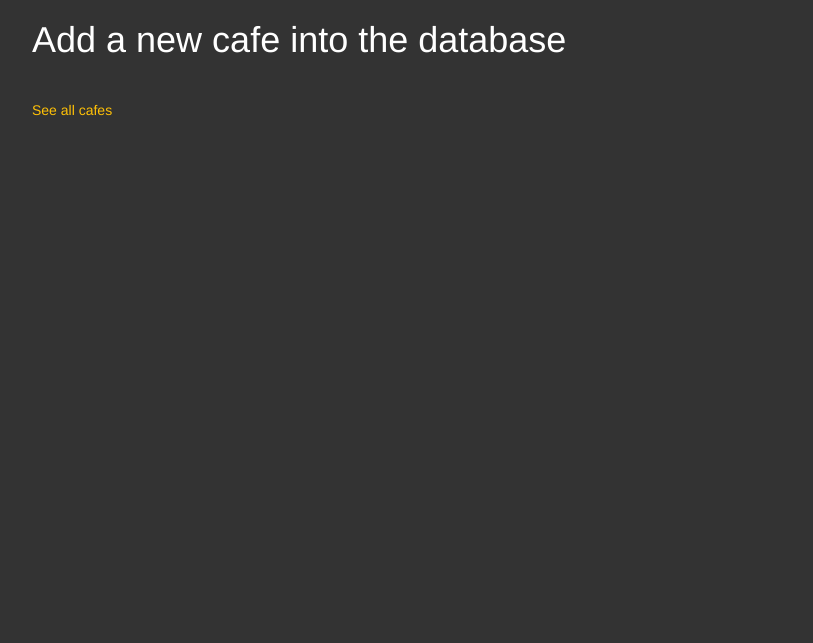
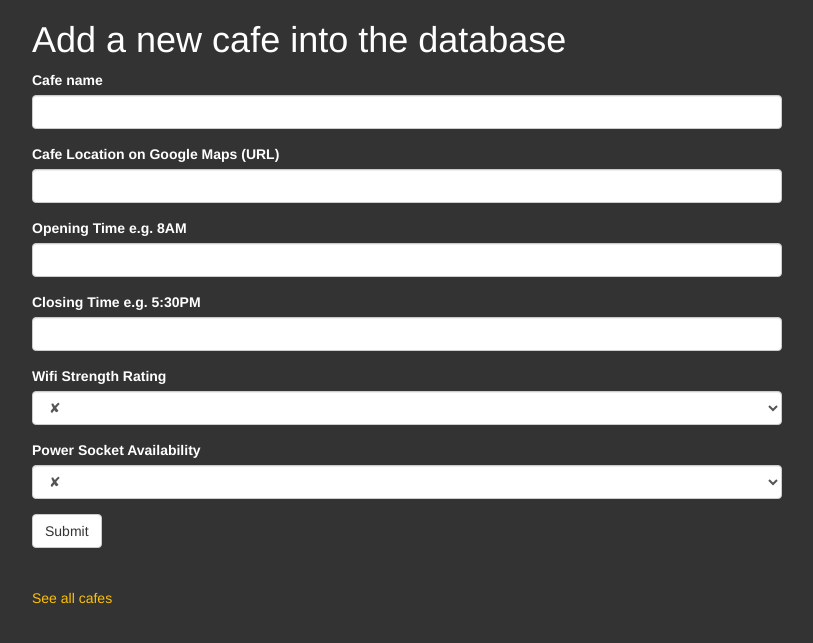
Before and after one commit to lmdelgallego/COFFE_WIFI, a Flask app: page /add in a window 1280 px wide. Shown: the top 643 px of the page, without its empty margins (38-851 px from the left). Run offline with Flask 2, Linux system fonts and the light colour scheme; some libraries are stand-ins or nearby versions.

Commit message:
✨feature: 👷🏽‍♂️ Add Cafe Form

```diff
--- a/main.py
+++ b/main.py
@@ -1,8 +1,8 @@
 from flask import Flask, render_template
 from flask_bootstrap import Bootstrap
 from flask_wtf import FlaskForm
-from wtforms import StringField, SubmitField
-from wtforms.validators import DataRequired
+from wtforms import StringField, SubmitField, SelectField
+from wtforms.validators import DataRequired, URL
 import csv
 
 app = Flask(__name__)
@@ -12,6 +12,11 @@ Bootstrap(app)
 
 class CafeForm(FlaskForm):
     cafe = StringField('Cafe name', validators=[DataRequired()])
+    location = StringField('Cafe Location on Google Maps (URL)', validators=[DataRequired(), URL()])
+    open = StringField("Opening Time e.g. 8AM", validators=[DataRequired()])
+    close = StringField("Closing Time e.g. 5:30PM", validators=[DataRequired()])
+    wifi_rating = SelectField("Wifi Strength Rating", choices=["✘", "💪", "💪💪", "💪💪💪", "💪💪💪💪", "💪💪💪💪💪"], validators=[DataRequired()])
+    power_rating = SelectField("Power Socket Availability", choices=["✘", "🔌", "🔌🔌", "🔌🔌🔌", "🔌🔌🔌🔌", "🔌🔌🔌🔌🔌"], validators=[DataRequired()])
     submit = SubmitField('Submit')
 
 # Exercise:
@@ -29,7 +34,7 @@ def home():
     return render_template("index.html")
 
 
-@app.route('/add')
+@app.route('/add', methods=["GET", "POST"])
 def add_cafe():
     form = CafeForm()
     if form.validate_on_submit():
--- a/templates/add.html
+++ b/templates/add.html
@@ -1,4 +1,5 @@
 {% extends 'bootstrap/base.html' %}
+{% import "bootstrap/wtf.html" as wtf %}
 {% block styles %}
 {{super()}}
   <link rel="stylesheet" href="{{ url_for('static', filename='css/styles.css') }}">
@@ -12,7 +13,7 @@
 
       <h1>Add a new cafe into the database</h1>
 
-      <!-- This is where your WTForm will go -->
+      {{ wtf.quick_form(form, novalidate=true)}}
 
 	  <p class="space-above"><a href="{{ url_for('cafes')}}">See all cafes</a></p>
 
```
